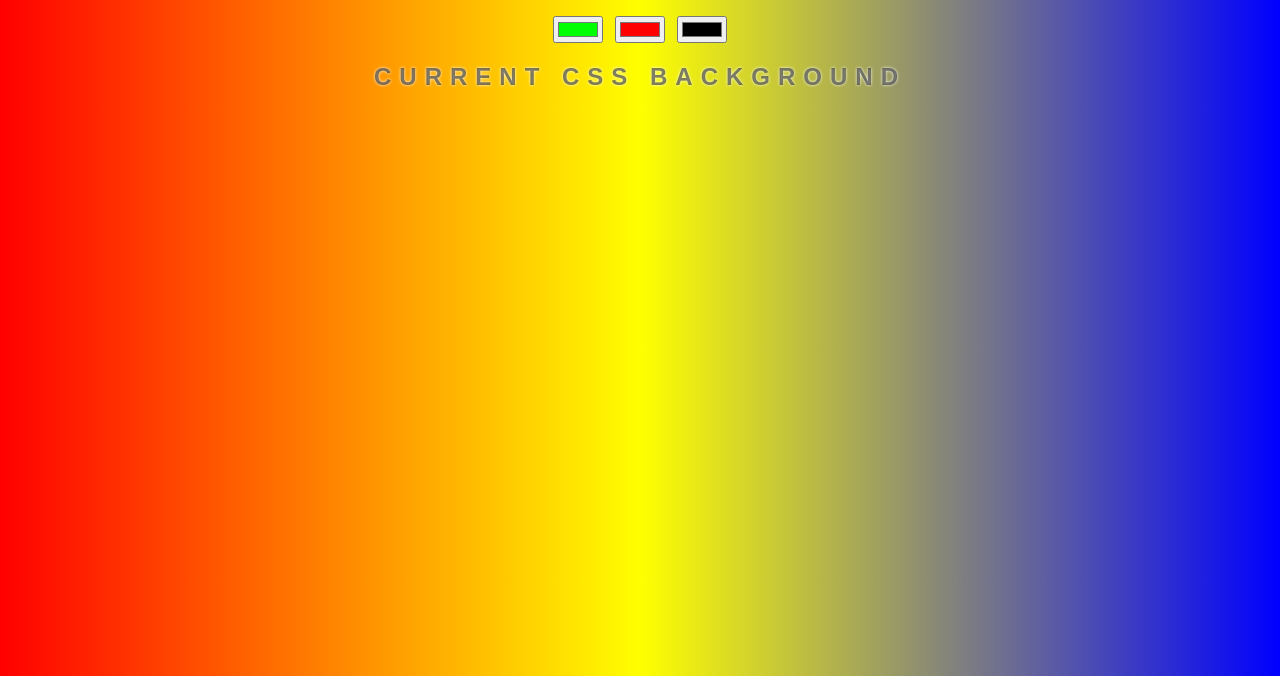
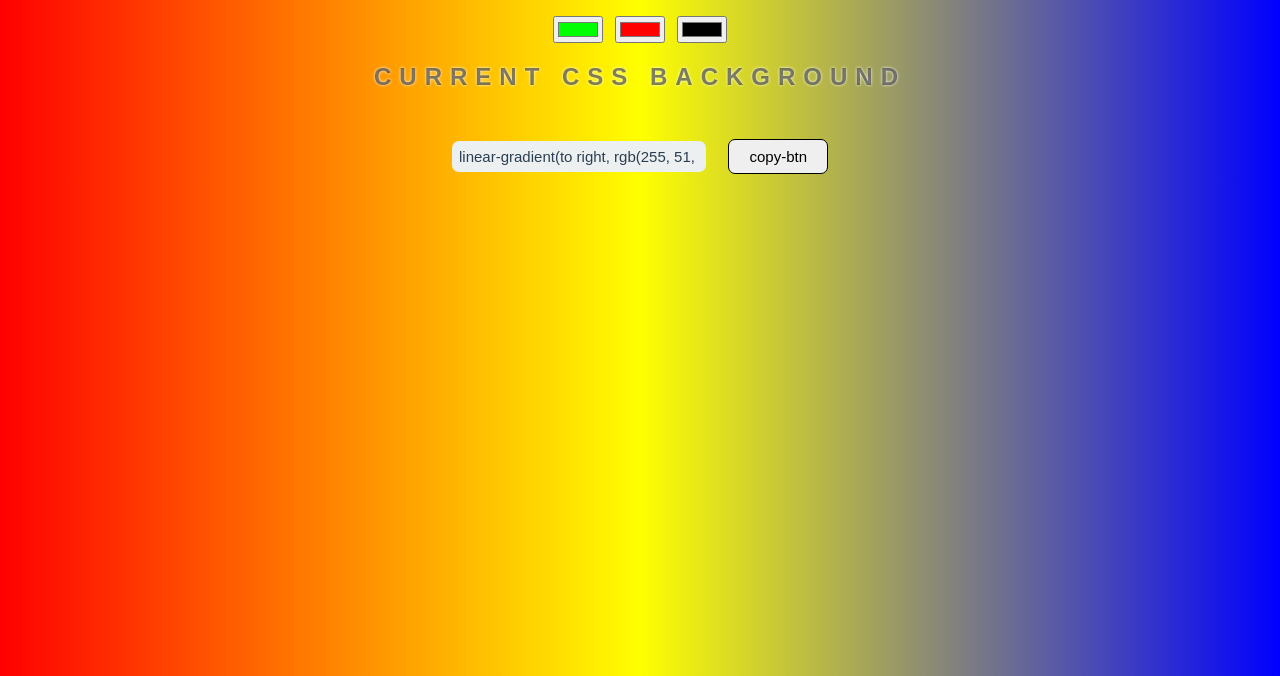
Before and after one commit to farhanacsebd/Simple-3-Color-Gradient-Using-JavaScript, a plain HTML site: page index.html in a window 1280 px wide. Shown: the part 124-800 px from the top of the page. Drawn offline with Linux system fonts and the light colour scheme.

Commit message:
added copy button

```diff
--- a/index.html
+++ b/index.html
@@ -14,7 +14,11 @@
    <input id="color2" type="color" name="color2" value="#ff0000">
    <input id="color3" type="color" name="color3" value="#000000">
     <h2>Current CSS Background</h2>
-    <h3></h3>
+    <!-- <h3></h3> -->
+    <div>
+        <input id="output" type="text" value="linear-gradient(to right, rgb(255, 51, 0), rgb(255, 234, 0), rgb(45, 4, 251))">
+        <input class="btn" id="copy-btn" type="button" value="copy-btn">
+    </div>
     <script src="index.js"></script>
 </body>
 </html>
--- a/index.js
+++ b/index.js
@@ -1,4 +1,4 @@
-const css = document.querySelector('h3');
+const css = document.getElementById('output');
 const color1 = document.getElementById('color1');
 const color2 = document.getElementById('color2');
 const color3 = document.getElementById('color3');
@@ -7,9 +7,14 @@ const body = document.getElementById('gradient');
 
 function setGradient(){
     body.style.background =`linear-gradient(to right, ${color1.value} ,${color2.value},${color3.value}`;
-    css.innerHTML = `${body.style.background}`;
+    css.value = `${body.style.background}`;
 }
 
+document.getElementById('copy-btn').addEventListener('click',function(){
+
+    navigator.clipboard.writeText(css.value)
+
+  })
 
 color1.addEventListener('input',setGradient)
 color2.addEventListener('input',setGradient)
--- a/style.css
+++ b/style.css
@@ -22,3 +22,30 @@ h3{
     text-transform: none;
     letter-spacing: none;
 }
+
+#output {
+	background: #ecf0f1;
+	color: #2c3e50;
+	width: 15rem;
+	margin-top: 30px;
+    padding: 7px;
+	margin-right: 10px;
+	border-radius: 7px;
+	border: none;
+	font-size: 15px;
+}
+
+
+.btn{
+	padding:8px 20px;
+	border: 1px solid #000;
+	border-radius: 7px;
+	font-size: 15px;
+}
+
+.btn:hover{
+	background-color: rgba(0, 0, 0, 0.842);
+	color: #fff;
+	cursor: pointer;
+	border: 1px solid #fff;
+}
```
Also changed, not shown: 1 other file.
